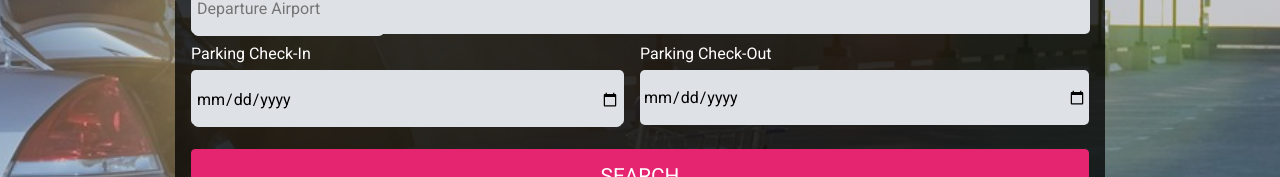
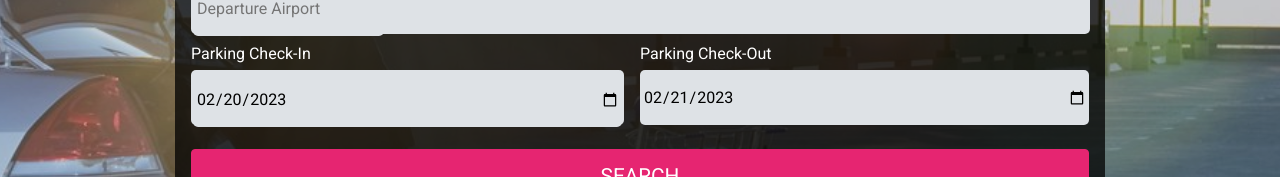
Before and after one commit to raksha0000/Airport-Parking, a React (Create React App) app in the folder airport-parking/: page / in a window 1280 px wide. Shown: the part 496-673 px from the top of the page. Built offline with nearby package versions, Linux system fonts and the light colour scheme.

Commit message:
working with time

```diff
--- a/airport-parking/package.json
+++ b/airport-parking/package.json
@@ -6,6 +6,7 @@
     "@testing-library/jest-dom": "^5.16.5",
     "@testing-library/react": "^13.4.0",
     "@testing-library/user-event": "^13.5.0",
+    "moment": "^2.29.4",
     "react": "^18.2.0",
     "react-dom": "^18.2.0",
     "react-scripts": "5.0.1",
--- a/airport-parking/src/pages/Home.js
+++ b/airport-parking/src/pages/Home.js
@@ -1,10 +1,13 @@
 import React, { useState } from 'react';
+import moment from 'moment'
 
 
 const SearchForm = () => {
+    const today = moment().format('YYYY-MM-DD').toString()
+    const tomorrow = moment().add(1, 'days').format('YYYY-MM-DD').toString()
     const [departureAirport, setDepartureAirPort] = useState('')
-    const [checkin, setCheckIn] = useState('')
-    const [checkout, setCheckOut] = useState('')
+    const [checkin, setCheckIn] = useState(today)
+    const [checkout, setCheckOut] = useState(tomorrow)
     const [errors, setErrors] = useState({})
 
 
@@ -34,11 +37,17 @@ const SearchForm = () => {
         } else {
             setErrors((err) => ({ ...err, checkout: true }))
         }
+        if(moment(checkin) > moment(checkout)){
+            setErrors((err)=>({...err, checkout:true}))
+        }
     }
 
     const onSubmit = (e) => {
         e.preventDefault();
-        if (departureAirport && checkin && checkout) {
+        if(moment(checkin) > moment(checkout)){
+            setErrors((err)=>({...err, checkout:true}))
+        }
+        else if (departureAirport && checkin && checkout) {
             window.location.href = `/results?departureAirport=${departureAirport}&checkin=${checkin}&checkout=${checkout}`
         } else {
             setErrors({
@@ -77,22 +86,37 @@ const SearchForm = () => {
                     <div className="placeholder placeholder-airport">
                         <input error name="departure-airport" value={departureAirport} onChange={handleChangeDepartureAirport} type="text" placeholder="Departure Airport" className="placeholder placeholder-airport" />
                     </div> <i className="fas fa-map-marker-alt input-icon"></i>
-                    {errors && errors.departureAirport && <div className="error">Invalid Departure Airport</div>}
+                    {errors && errors.departureAirport && <div className="alert alert-danger">Invalid Departure Airport</div>}
                 </label>
                     <div className="col p-0 row m-0 mb-2 dates"><label
                         className="col-sm-6 p-0 pr-sm-3 date_input">
                         <div className="heading mb-1">Parking Check-In</div>
                         <div className="placeholder">
-                            <input value={checkin} onChange={handleChangeCheckIn} name="checkin" type="date" placeholder="Parking Check-Out" className="placeholder placeholder-airport"
-                                style={{ width: "100%" }} />
+                            <input
+                                value={checkin}
+                                onChange={handleChangeCheckIn}
+                                name="checkin"
+                                type="date"
+                                placeholder="Parking Check-Out"
+                                className="placeholder placeholder-airport"
+                                style={{ width: "100%" }}
+
+                                 />
                         </div>
-                        {errors && errors.checkin && <div className="error">Invalid checkin Date</div>}
+                        {errors && errors.checkin && <div className="alert alert-danger">Invalid checkin Date</div>}
                     </label>
                         <label className="col-sm-6 p-0 pl-sm-0 date_input">
                             <div className="heading mb-1">Parking Check-Out</div>
-                            <input value={checkout} onChange={handleChangeCheckOut} name="Check-Out" type="date" placeholder="Parking Check-Out"
-                                className="placeholder placeholder-airport" style={{ width: "100%" }} />
-                            {errors && errors.checkout && <div className="error">Invalid checkout Date</div>}
+                            <input
+                                value={checkout}
+                                onChange={handleChangeCheckOut}
+                                name="Check-Out"
+                                type="date"
+                                placeholder="Parking Check-Out"
+                                className="placeholder placeholder-airport"
+                                style={{ width: "100%" }}
+                            />
+                            {errors && errors.checkout && <div className="alert alert-danger">Invalid checkout Date</div>}
                         </label>
                     </div>
                     <div className="col-12 col-xl-2 p-0 pl-xl-3 my-3 my-xl-0">
```
Also changed, not shown: 1 other file (tests, documents, lock files or other folders).
